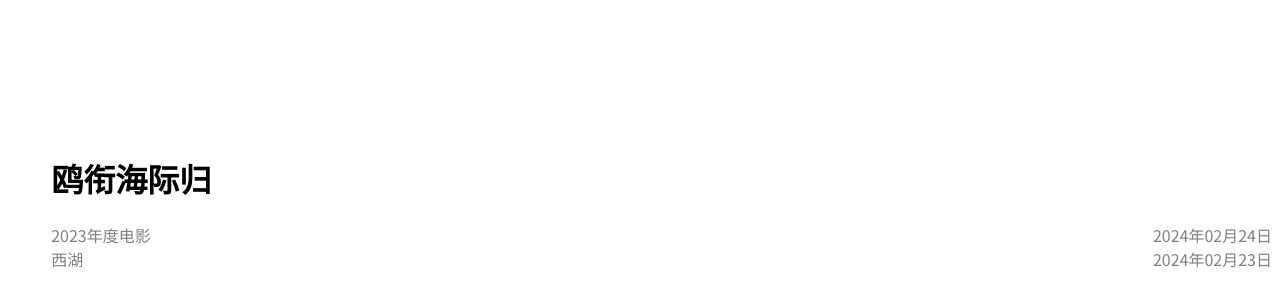
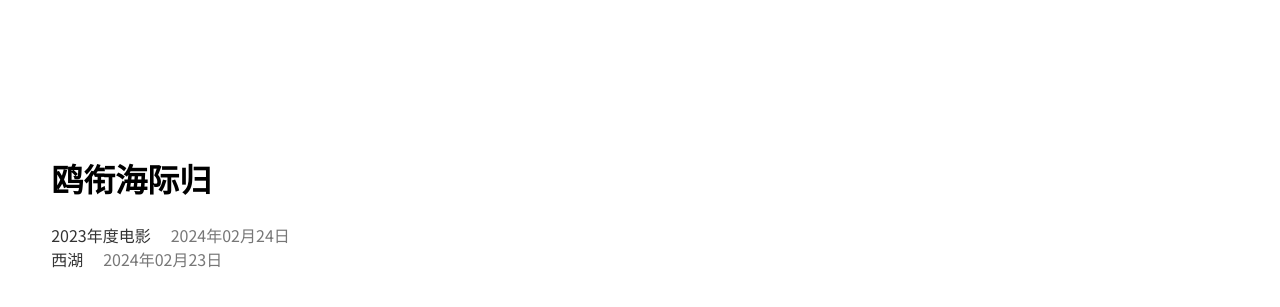
Before and after one commit to liushuaiiu/liushuaiiu.github.io, a Jekyll site: the page built from index.html, in a window 1280 px wide. Shown: the top 307 px of the page. Built offline with Jekyll 4.4.1, drawn with Linux system fonts in a browser that asks for light colours.

Commit message:
Update style.css

```diff
--- a/assets/css/style.css
+++ b/assets/css/style.css
@@ -38,22 +38,17 @@ p {
 }
 
 .post-link {
-    display: flex;
+    display: inline-flex; /* 使用inline-flex确保容器宽度根据内容调整 */
     align-items: center;
     text-decoration: none;
-}
-
-.post-title, {
-    padding: 5px; /* 根据需要调整 */
+    color: #333; /* 设置文字颜色 */
 }
 
 .post-date {
+    margin-left: 20px; /* 控制标题和日期之间的间距 */
+    color: #777; /* 日期的文字颜色 */
 }
 
-.spacer {
-    flex-grow: 1; /* 使得这个空白填充占据所有可用空间 */
-    margin-left: 20px; /* 或您希望的任何间距，这确保了标题和日期之间的最小间距 */
-}
 
 /* 可选：为链接添加一些样式，比如悬停效果 */
 .post-link:hover {
```
